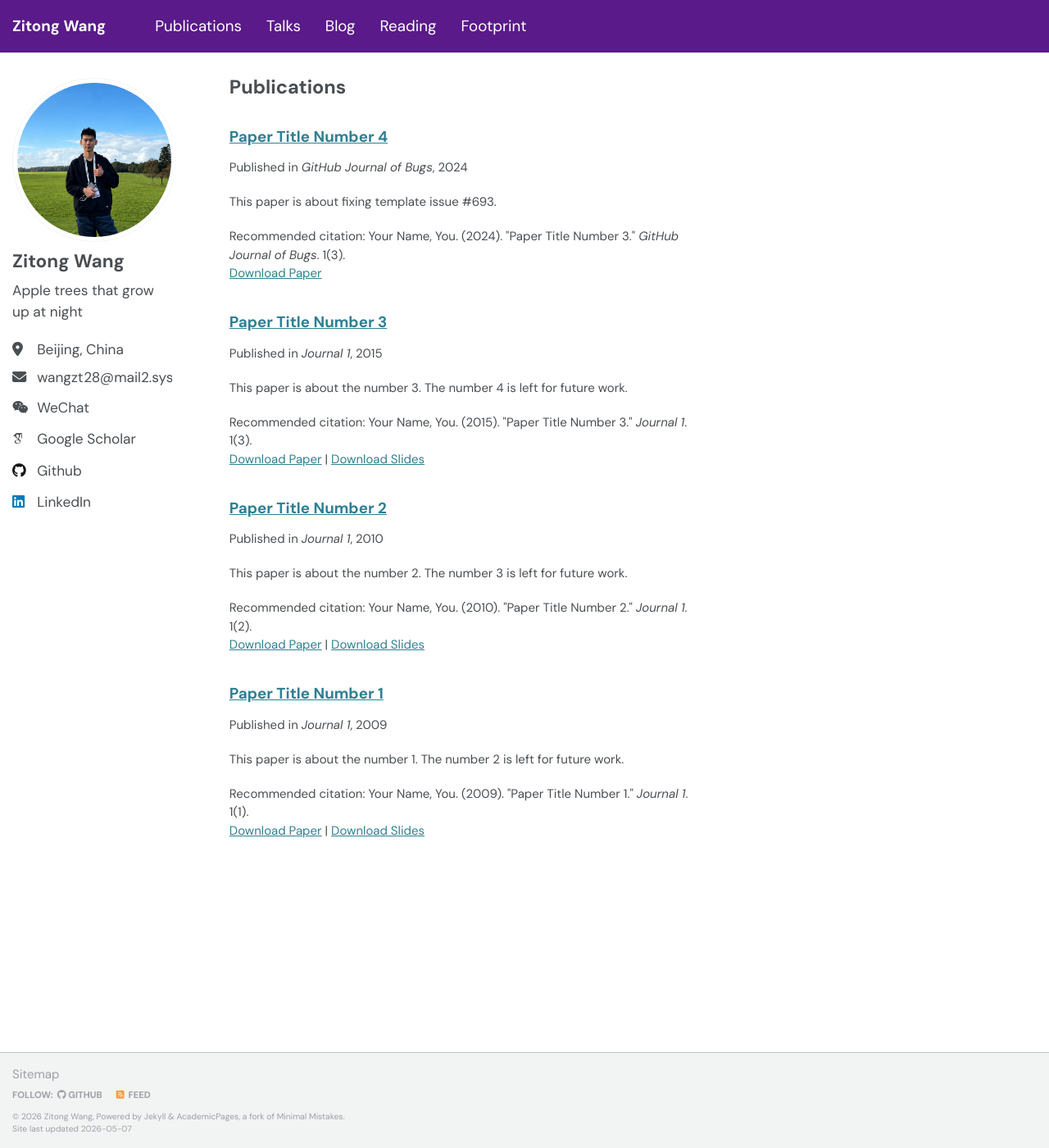
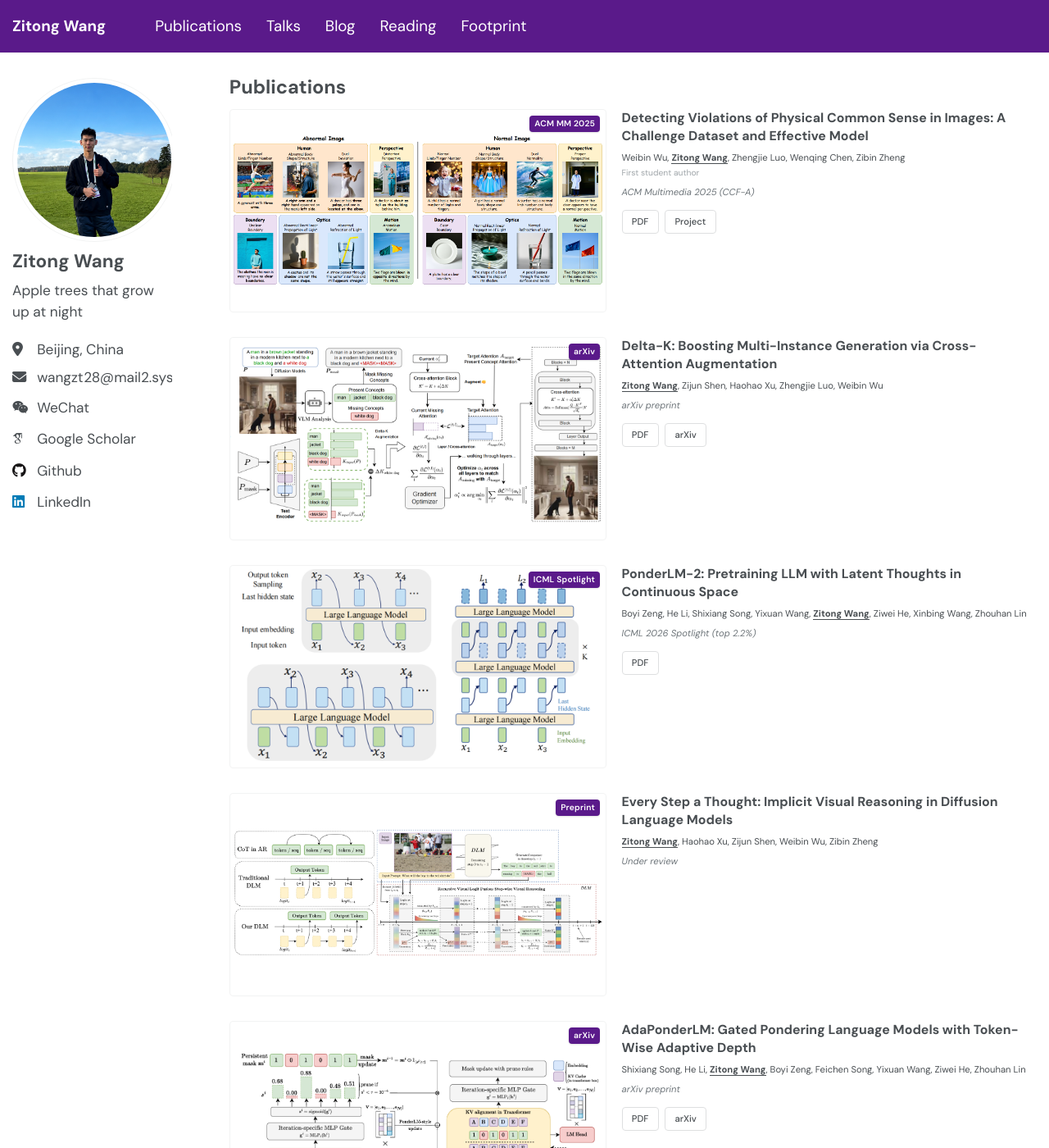
Before and after one commit to ZitongWang018/ZitongWang018.github.io, a Jekyll site: the page built from _pages/publications.html, in a window 1280 px wide and 1400 px high. Shown: the whole window at 82% size. Built offline with Jekyll 4.4.1, drawn with Linux system fonts in a browser that asks for light colours; some web fonts are replaced; some of the changed text lies outside the part shown.

Commit message:
Sync publications page with homepage data; add English blog post; replace template publications

```diff
--- a/_data/publications.yml
+++ b/_data/publications.yml
@@ -1,4 +1,4 @@
-# Homepage publication cards — rendered by _includes/publications-list.html
+# Publication cards — homepage & /publications/; rendered by _includes/publications-list.html
 #
 # 缩略图流程：
 # 1) 准备 teaser 图（jpg/png/webp）。左侧固定框约 460×248px；整图包含在框内（object-fit: contain）；不足处留白为白底。
--- a/_includes/publications-list.html
+++ b/_includes/publications-list.html
@@ -1,4 +1,4 @@
-{% comment %}Rendered on homepage; data in _data/publications.yml{% endcomment %}
+{% comment %}Homepage & /publications/; data in _data/publications.yml{% endcomment %}
 {% assign pubs = site.data.publications %}
 {% if pubs %}
 <div class="pub-cards">
--- a/_pages/publications.html
+++ b/_pages/publications.html
@@ -7,6 +7,4 @@ author_profile: true
 
 {% include base_path %}
 
-{% for post in site.publications reversed %}
-  {% include archive-single.html %}
-{% endfor %}
+{% include publications-list.html %}
--- a/_publications/2009-10-01-paper-title-number-1.md
+++ /dev/null
@@ -1,14 +0,0 @@
----
-title: "Paper Title Number 1"
-collection: publications
-category: manuscripts
-permalink: /publication/2009-10-01-paper-title-number-1
-excerpt: 'This paper is about the number 1. The number 2 is left for future work.'
-date: 2009-10-01
-venue: 'Journal 1'
-slidesurl: 'http://academicpages.github.io/files/slides1.pdf'
-paperurl: 'http://academicpages.github.io/files/paper1.pdf'
-citation: 'Your Name, You. (2009). &quot;Paper Title Number 1.&quot; <i>Journal 1</i>. 1(1).'
----
-
-The contents above will be part of a list of publications, if the user clicks the link for the publication than the contents of section will be rendered as a full page, allowing you to provide more information about the paper for the reader. When publications are displayed as a single page, the contents of the above "citation" field will automatically be included below this section in a smaller font.
--- a/_publications/2010-10-01-paper-title-number-2.md
+++ /dev/null
@@ -1,14 +0,0 @@
----
-title: "Paper Title Number 2"
-collection: publications
-category: manuscripts
-permalink: /publication/2010-10-01-paper-title-number-2
-excerpt: 'This paper is about the number 2. The number 3 is left for future work.'
-date: 2010-10-01
-venue: 'Journal 1'
-slidesurl: 'http://academicpages.github.io/files/slides2.pdf'
-paperurl: 'http://academicpages.github.io/files/paper2.pdf'
-citation: 'Your Name, You. (2010). &quot;Paper Title Number 2.&quot; <i>Journal 1</i>. 1(2).'
----
-
-The contents above will be part of a list of publications, if the user clicks the link for the publication than the contents of section will be rendered as a full page, allowing you to provide more information about the paper for the reader. When publications are displayed as a single page, the contents of the above "citation" field will automatically be included below this section in a smaller font.
--- a/_publications/2015-10-01-paper-title-number-3.md
+++ /dev/null
@@ -1,14 +0,0 @@
----
-title: "Paper Title Number 3"
-collection: publications
-category: manuscripts
-permalink: /publication/2015-10-01-paper-title-number-3
-excerpt: 'This paper is about the number 3. The number 4 is left for future work.'
-date: 2015-10-01
-venue: 'Journal 1'
-slidesurl: 'http://academicpages.github.io/files/slides3.pdf'
-paperurl: 'http://academicpages.github.io/files/paper3.pdf'
-citation: 'Your Name, You. (2015). &quot;Paper Title Number 3.&quot; <i>Journal 1</i>. 1(3).'
----
-
-The contents above will be part of a list of publications, if the user clicks the link for the publication than the contents of section will be rendered as a full page, allowing you to provide more information about the paper for the reader. When publications are displayed as a single page, the contents of the above "citation" field will automatically be included below this section in a smaller font.
--- a/_publications/2024-02-17-paper-title-number-4.md
+++ /dev/null
@@ -1,13 +0,0 @@
----
-title: "Paper Title Number 4"
-collection: publications
-category: conferences
-permalink: /publication/2024-02-17-paper-title-number-4
-excerpt: 'This paper is about fixing template issue #693.'
-date: 2024-02-17
-venue: 'GitHub Journal of Bugs'
-paperurl: 'http://academicpages.github.io/files/paper3.pdf'
-citation: 'Your Name, You. (2024). &quot;Paper Title Number 3.&quot; <i>GitHub Journal of Bugs</i>. 1(3).'
----
-
-The contents above will be part of a list of publications, if the user clicks the link for the publication than the contents of section will be rendered as a full page, allowing you to provide more information about the paper for the reader. When publications are displayed as a single page, the contents of the above "citation" field will automatically be included below this section in a smaller font.
```
Also changed, not shown: _posts/2026-02-01-doing-the-right-things.md (added, +9 -0 lines), _publications/2025-09-15-phyvib-acmm2025.md (added, +13 -0 lines), _publications/2026-02-10-every-step-a-thought.md (added, +12 -0 lines), _publications/2026-02-20-pretraining-token-latent-cot.md (added, +13 -0 lines), _publications/2026-03-02-adaponderlm.md (added, +13 -0 lines), _publications/2026-03-11-delta-k.md (added, +13 -0 lines), _publications/2026-06-01-ponderlm2-icml.md (added, +13 -0 lines).
